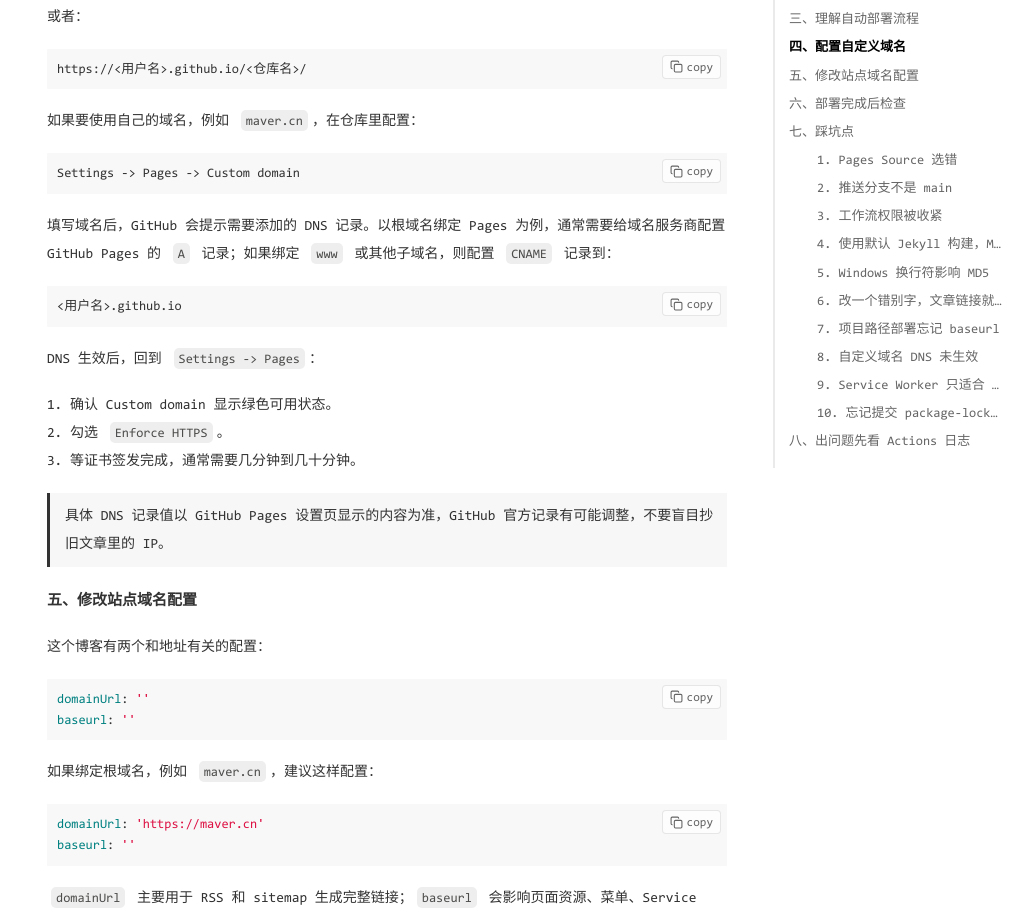
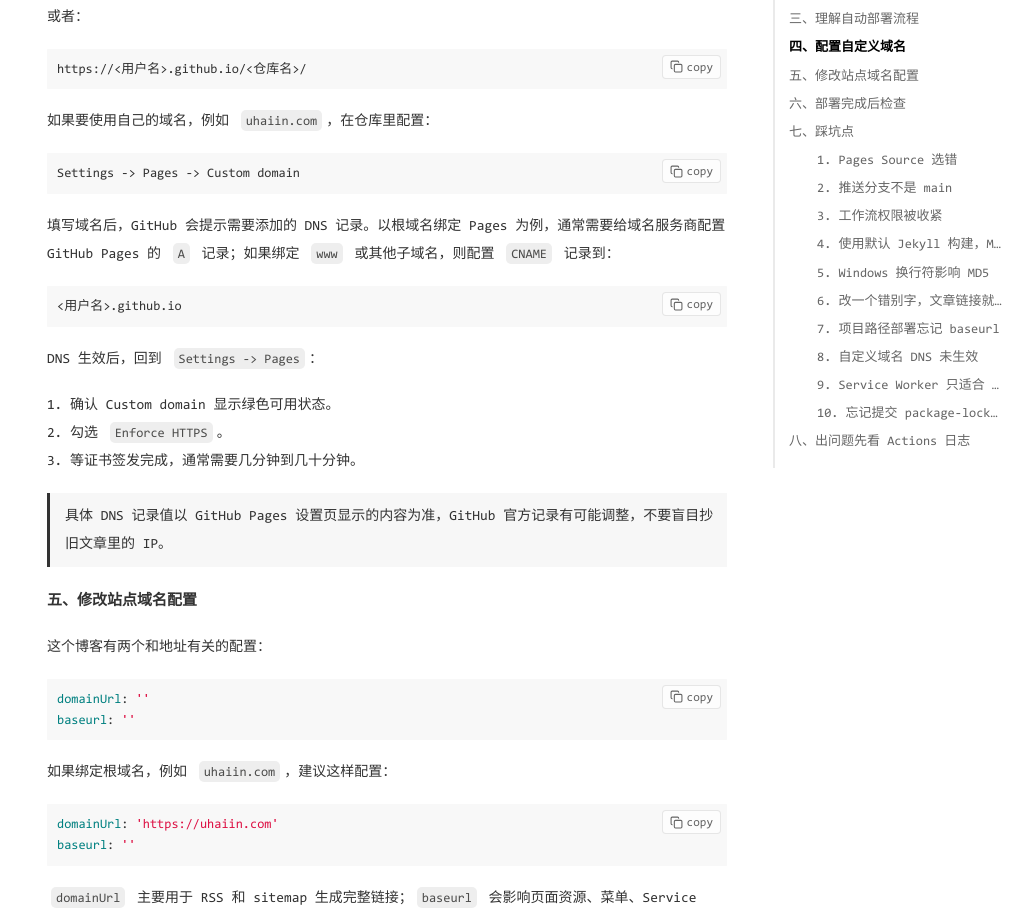
Before and after one commit to springvortex/springvortex.github.io, a Jekyll site: the page built from _posts/2026-08-18-GitHub-Pages部署本博客与踩坑.md, in a window 1280 px wide and 1400 px high, scrolled down 2606 px. Shown: the part 147-1063 px from the top of the window, without its empty margins (253-1280 px from the left). Built offline with Jekyll 4.4.1, drawn with Linux system fonts in a browser that asks for light colours.

Commit message:
Clean up legacy site identity

````diff
--- a/_posts/2026-08-18-GitHub-Pages部署本博客与踩坑.md
+++ b/_posts/2026-08-18-GitHub-Pages部署本博客与踩坑.md
@@ -130,7 +130,7 @@ https://<用户名>.github.io
 https://<用户名>.github.io/<仓库名>/
 ```
 
-如果要使用自己的域名，例如 `maver.cn`，在仓库里配置：
+如果要使用自己的域名，例如 `uhaiin.com`，在仓库里配置：
 
 ```text
 Settings -> Pages -> Custom domain
@@ -159,10 +159,10 @@ domainUrl: ''
 baseurl: ''
 ```
 
-如果绑定根域名，例如 `maver.cn`，建议这样配置：
+如果绑定根域名，例如 `uhaiin.com`，建议这样配置：
 
 ```yaml
-domainUrl: 'https://maver.cn'
+domainUrl: 'https://uhaiin.com'
 baseurl: ''
 ```
 
--- a/static/js/blog.js
+++ b/static/js/blog.js
@@ -2,7 +2,7 @@
 ;(function () {
   const style1 = 'background:#4BB596;color:#ffffff;border-radius: 2px;'
   const style2 = 'color:auto;'
-  const author = ' runtao.zhong'
+  const author = ' zjc'
   console.info('%c Author %c' + author, style1, style2)
 })()
 
````
Also changed, not shown: 404.md (+1 -1 lines), pages/about.md (+2 -2 lines), 1 other file.
